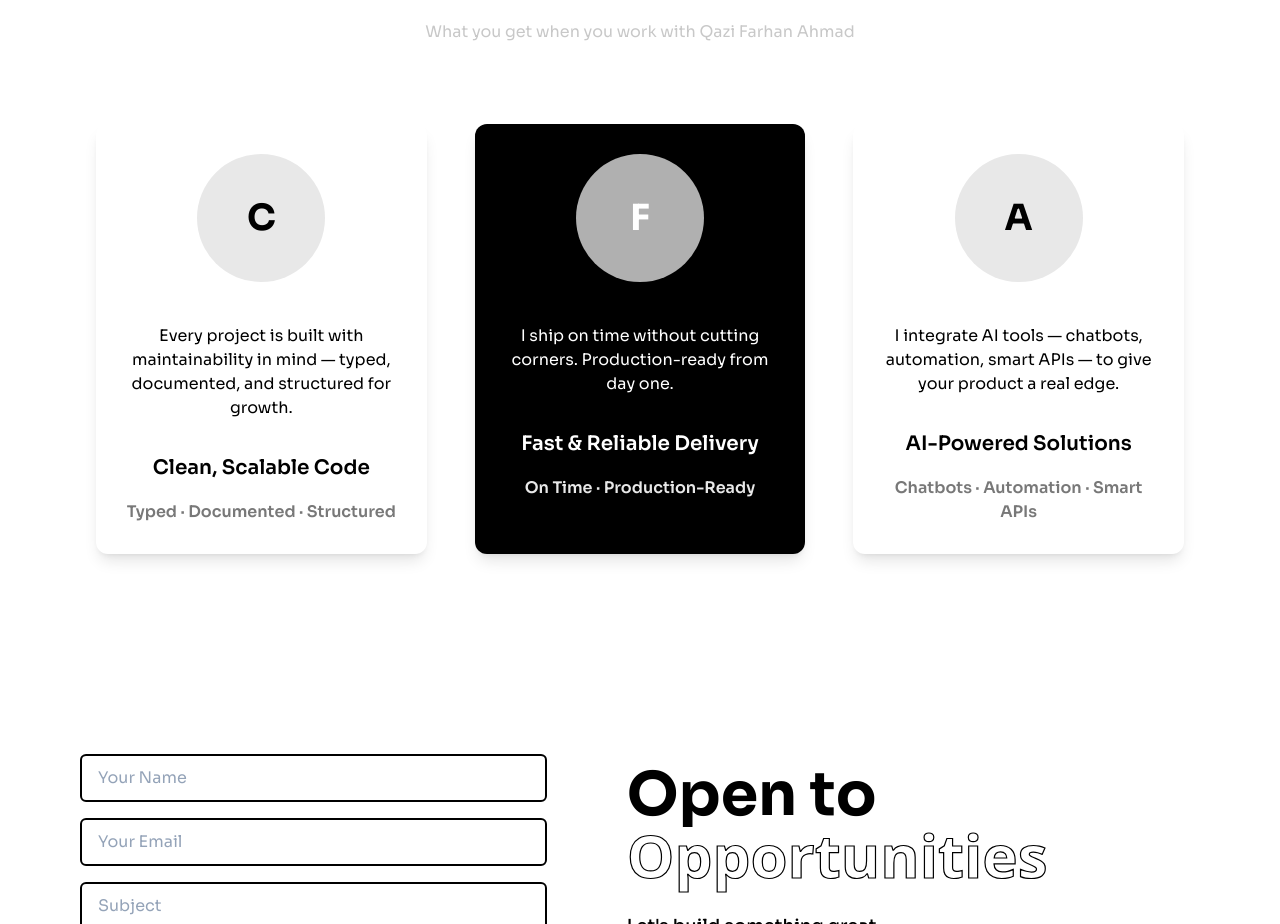
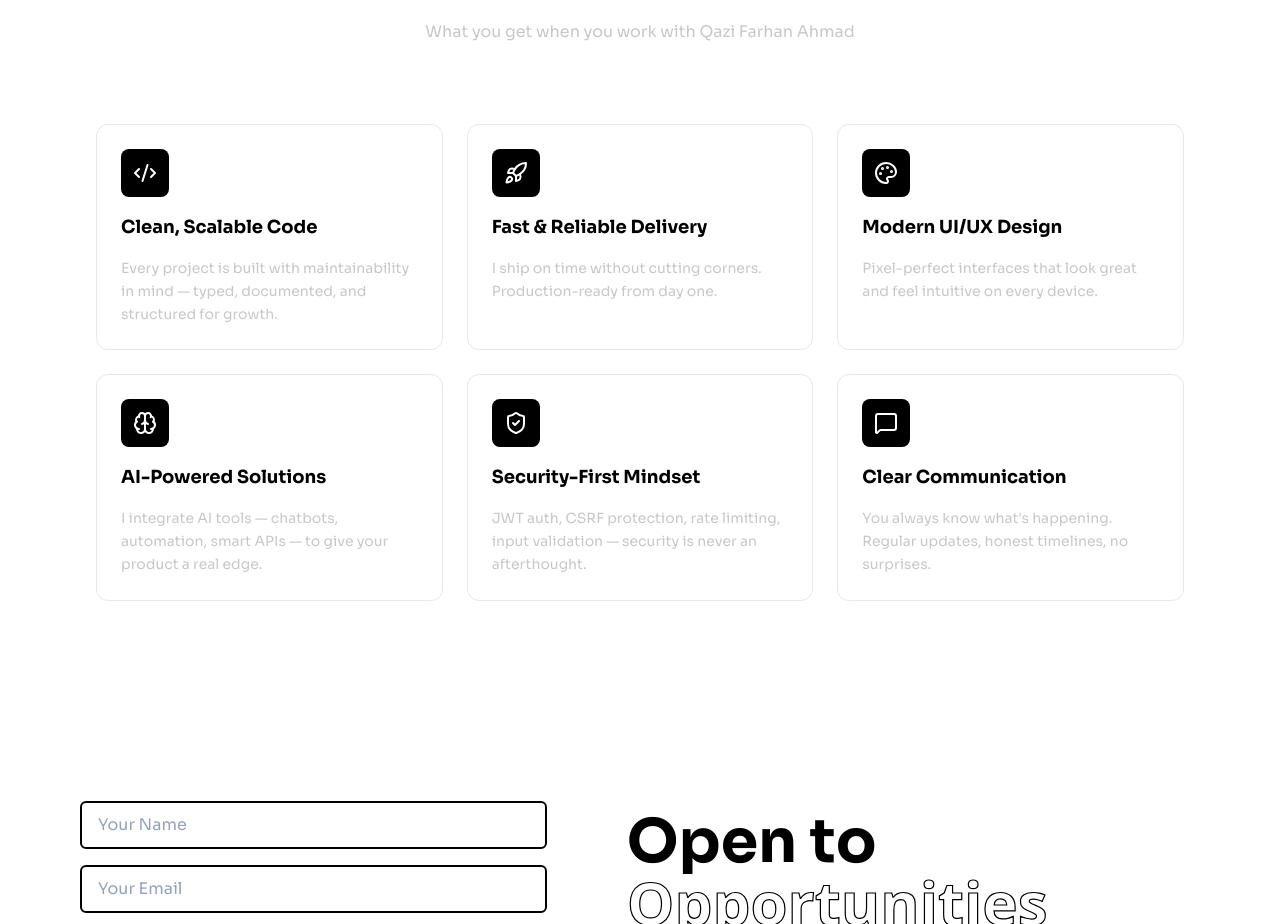
Before and after one commit to Qaziaaaa/portfolio-website, a Next.js app: page / in a window 1280 px wide. Shown: the part 5340-6264 px from the top of the page. Built offline with nearby package versions, Linux system fonts and the light colour scheme.

Commit message:
Redesign Why Work With Me from testimonial cards to feature cards

```diff
--- a/src/components/Testimonial.tsx
+++ b/src/components/Testimonial.tsx
@@ -1,12 +1,17 @@
-const testimonials = [
-  { initial: 'C', quote: 'Every project is built with maintainability in mind — typed, documented, and structured for growth.', name: 'Clean, Scalable Code', role: 'Typed · Documented · Structured', center: false },
-  { initial: 'F', quote: 'I ship on time without cutting corners. Production-ready from day one.', name: 'Fast & Reliable Delivery', role: 'On Time · Production-Ready', center: true },
-  { initial: 'A', quote: 'I integrate AI tools — chatbots, automation, smart APIs — to give your product a real edge.', name: 'AI-Powered Solutions', role: 'Chatbots · Automation · Smart APIs', center: false },
+import { Code2, Rocket, Palette, Brain, ShieldCheck, MessageSquare } from 'lucide-react'
+
+const reasons = [
+  { icon: Code2, title: 'Clean, Scalable Code', desc: 'Every project is built with maintainability in mind — typed, documented, and structured for growth.' },
+  { icon: Rocket, title: 'Fast & Reliable Delivery', desc: 'I ship on time without cutting corners. Production-ready from day one.' },
+  { icon: Palette, title: 'Modern UI/UX Design', desc: 'Pixel-perfect interfaces that look great and feel intuitive on every device.' },
+  { icon: Brain, title: 'AI-Powered Solutions', desc: 'I integrate AI tools — chatbots, automation, smart APIs — to give your product a real edge.' },
+  { icon: ShieldCheck, title: 'Security-First Mindset', desc: 'JWT auth, CSRF protection, rate limiting, input validation — security is never an afterthought.' },
+  { icon: MessageSquare, title: 'Clear Communication', desc: 'You always know what\'s happening. Regular updates, honest timelines, no surprises.' },
 ]
 
 export default function Testimonial() {
   return (
-    <section className="px-2 md:py-[60px] md:px-20 pb-16">
+    <section className="px-2 md:py-[60px] md:px-20 pb-16" id="testimonials">
       <div className="relative flex flex-col text-center max-w-screen-sm px-4 mx-auto sm:px-6 p-8 md:pb-20">
         <p className="text-zinc-500 text-sm font-medium uppercase tracking-widest mb-2">Why Choose Me</p>
         <h2 className="text-black text-4xl font-normal md:text-5xl">
@@ -14,24 +19,14 @@ export default function Testimonial() {
         </h2>
         <p className="text-zinc-500 text-base mt-4 max-w-xl mx-auto">What you get when you work with Qazi Farhan Ahmad</p>
       </div>
-      <div className="grid gap-6 text-center md:grid-cols-3 lg:gap-12 max-w-screen-xl mx-auto px-4">
-        {testimonials.map((item, i) => (
-          <div
-            key={i}
-            className={`self-stretch flex flex-col py-[30px] px-[23px] gap-[18px] max-w-full border-solid border-zinc-500 rounded-xl shadow-lg items-center ${
-              item.center ? 'text-white bg-black' : ''
-            }`}
-          >
-            <div className="mb-6 flex justify-center">
-              <div className={`w-32 h-32 rounded-full flex items-center justify-center text-4xl font-bold ${
-                item.center ? 'bg-zinc-600' : 'bg-zinc-300'
-              }`}>
-                {item.initial}
-              </div>
+      <div className="grid gap-6 md:grid-cols-3 max-w-screen-xl mx-auto px-4">
+        {reasons.map((item, i) => (
+          <div key={i} className="self-stretch flex flex-col p-6 gap-4 border border-zinc-300 rounded-xl items-start text-left">
+            <div className="w-12 h-12 rounded-lg bg-black flex items-center justify-center">
+              <item.icon className="w-6 h-6 text-white" />
             </div>
-            <p className="mb-4">{item.quote}</p>
-            <h5 className="text-xl font-semibold">{item.name}</h5>
-            <h6 className={`font-semibold ${item.center ? 'text-zinc-300' : 'text-zinc-700'}`}>{item.role}</h6>
+            <h5 className="text-lg font-bold">{item.title}</h5>
+            <p className="text-zinc-500 text-sm leading-relaxed">{item.desc}</p>
           </div>
         ))}
       </div>
```
